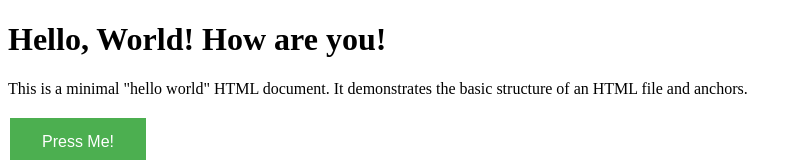
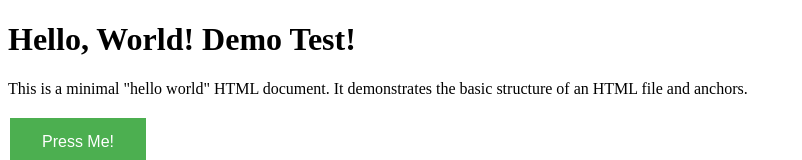
Before and after one commit to bazza2000/authmicroservice, a plain HTML site: page src/main/resources/static/HelloWorld.html in a window 1280 px wide. Shown: the top 160 px of the page, without its empty margins (0-802 px from the left). Drawn offline with Linux system fonts and the light colour scheme.

Commit message:
updated hello world to demo test

```diff
--- a/src/main/resources/static/HelloWorld.html
+++ b/src/main/resources/static/HelloWorld.html
@@ -38,8 +38,7 @@
 </script>
 
 <h1>
-    Hello, World!
-    How are you!
+    Hello, World! Demo Test!
 </h1>
 <p>
     This is a minimal "hello world" HTML document. It demonstrates the
```
